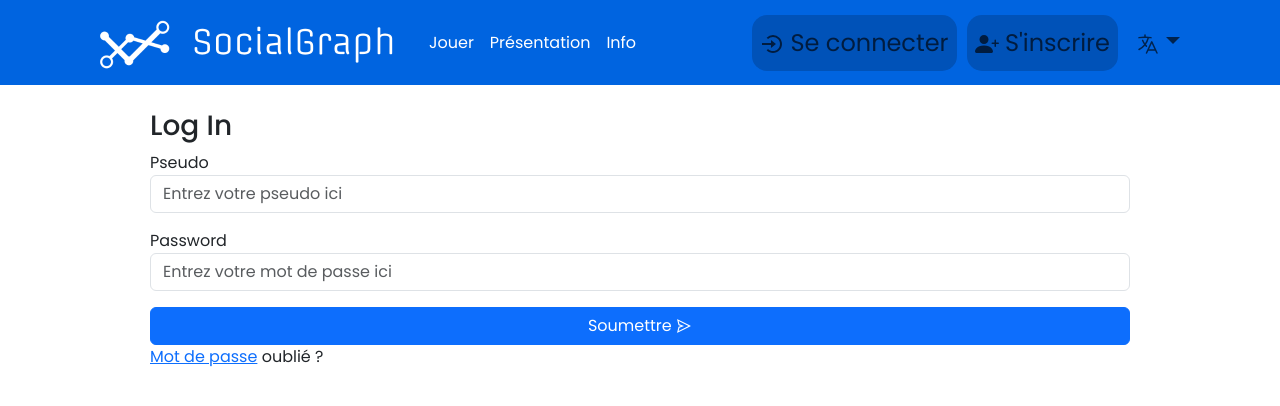
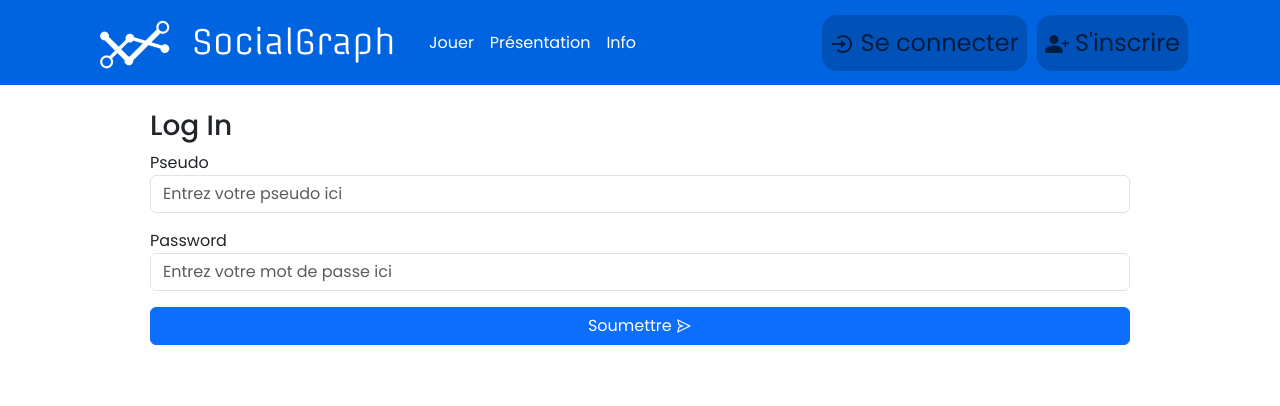
Before and after one commit to PiR194/Cryptid, a React (Create React App) app in the folder cryptide_project/: page /containers/Crypteam-website/login in a window 1280 px wide. Shown: the top 406 px of the page. Built offline with nearby package versions, Linux system fonts and the light colour scheme; no server answers.

Commit message:
nettoyage pour la demo, mais FAILED TO FETCH :bug:

```diff
--- a/cryptide_project/src/Components/LangDropDown.tsx
+++ b/cryptide_project/src/Components/LangDropDown.tsx
@@ -18,7 +18,6 @@ const LangDropdown = ({ changeLocale }) => {
         languageKey="languageSelector.english"
         onClick={() => changeLocale('en')}
       />
-      {/* Ajoutez d'autres langues selon vos besoins */}
     </NavDropdown>
   );
 };
--- a/cryptide_project/src/Components/NavBar.tsx
+++ b/cryptide_project/src/Components/NavBar.tsx
@@ -95,7 +95,7 @@ function AppNavbar({changeLocale}) {
                                 <BsFillPersonPlusFill />
                                 <FormattedMessage id="sign_up" />
                             </Nav.Link>
-                            <LangDropDown changeLocale={changeLocale}/>
+                            {/* <LangDropDown changeLocale={changeLocale}/> */}
                             </>
                         )}
                         </Nav>
--- a/cryptide_project/src/Pages/LoginForm.tsx
+++ b/cryptide_project/src/Pages/LoginForm.tsx
@@ -79,9 +79,9 @@ const SignIn = () => {
                         Soumettre <AiOutlineSend/>
                     </button>
                 </div>
-                <p className="forgot-password text-right">
+                {/* <p className="forgot-password text-right">
                     <a href="#">Mot de passe</a> oublié ?
-                </p>
+                </p> */}
             </form>
 
             {error && (
```
Also changed, not shown: 1 other file (tests, documents, lock files or other folders).
